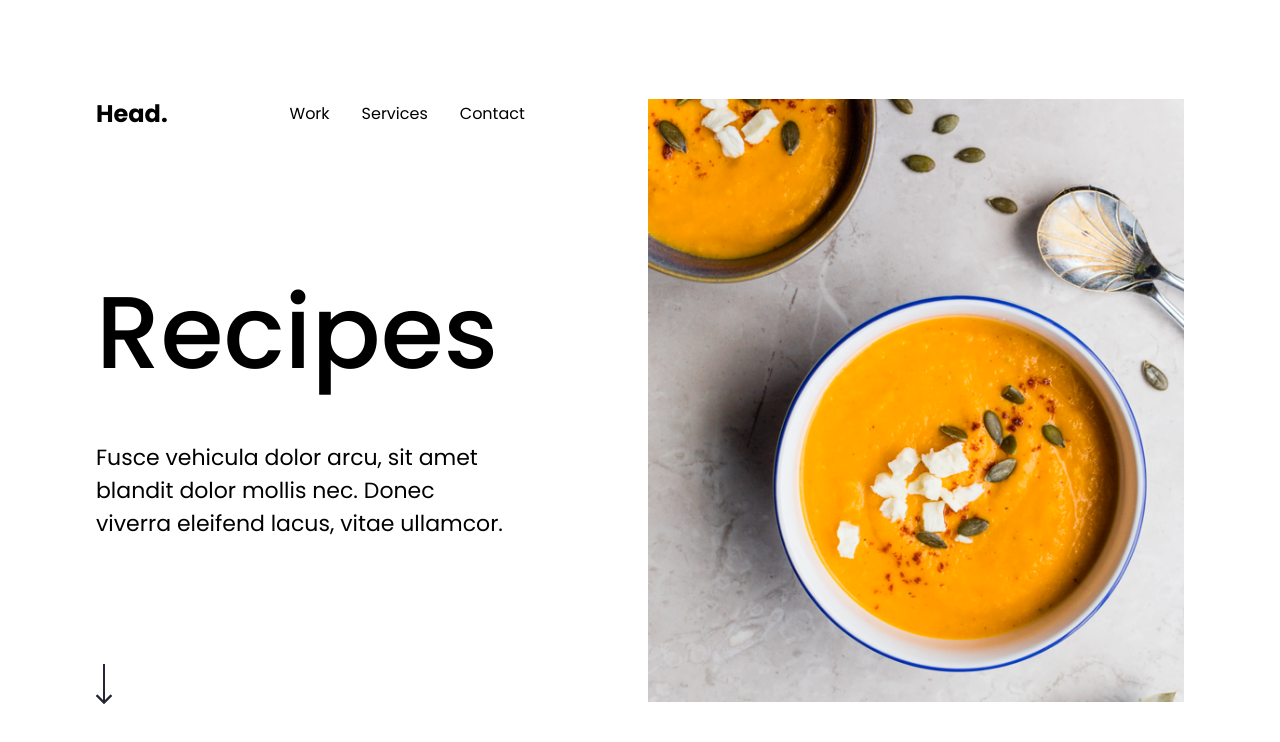
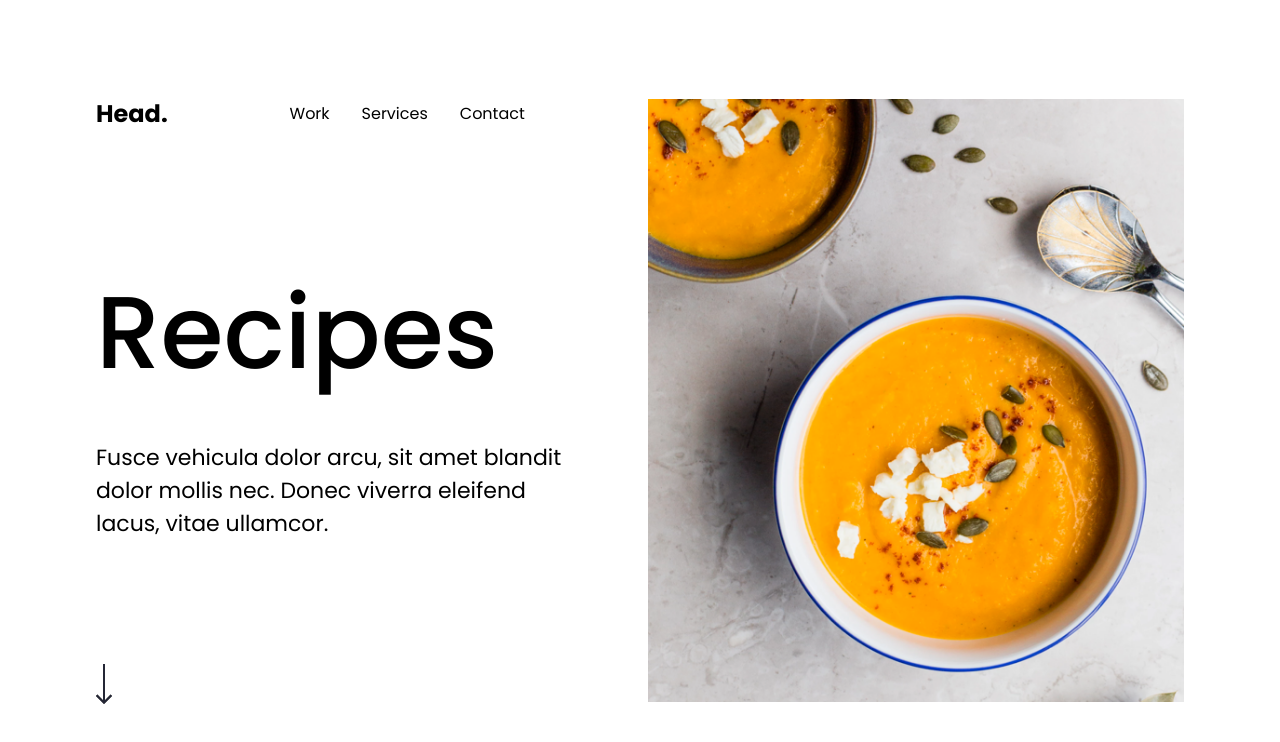
Before and after one commit to idohtml/assignment-responsive, a plain HTML site: page index.html in a window 1280 px wide. Drawn offline with Linux system fonts and the light colour scheme.

Commit message:
textbox width

```diff
--- a/styles/style.css
+++ b/styles/style.css
@@ -23,7 +23,7 @@
 }
 
 .textbox {
-  width: 410px;
+  width: 470px;
 
   & h1 {
     font-size: 102px;
```
